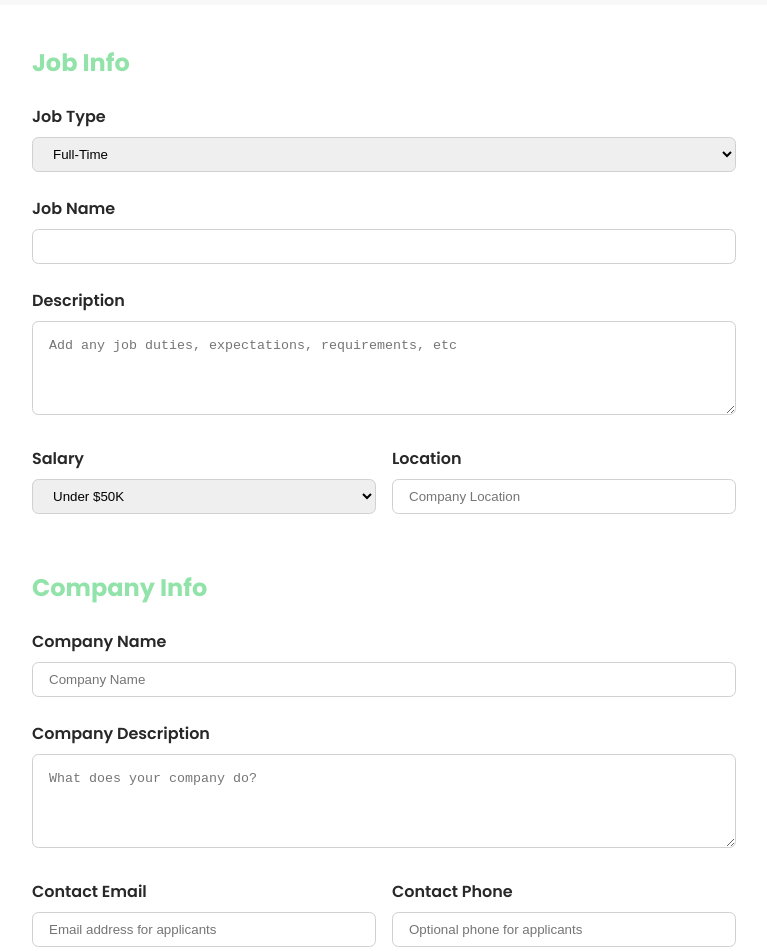
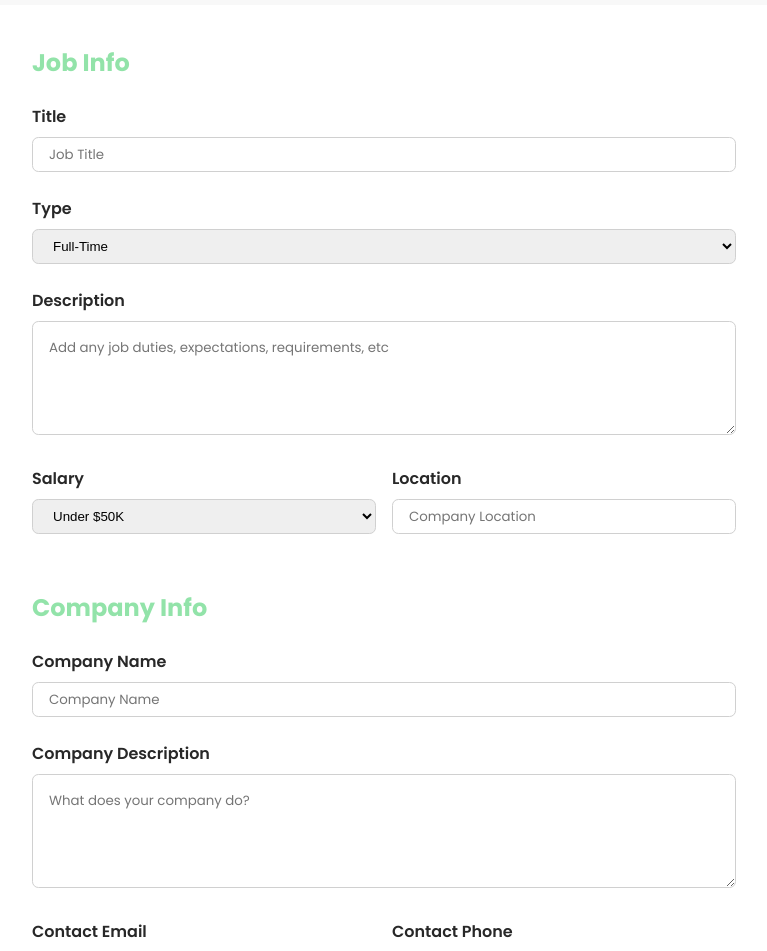
Before and after one commit to RiccardoImperiale/react-jobbin, a React (Vite) app: page /post-job in a window 1280 px wide. Shown: the part 180-1131 px from the top of the page, without its empty margins (256-1023 px from the left). Built offline with nearby package versions, Linux system fonts and the light colour scheme.

Commit message:
add post new job functionality

```diff
--- a/src/App.jsx
+++ b/src/App.jsx
@@ -6,6 +6,7 @@ import JobPage, { jobLoader } from "./pages/JobPage"
 import NotFound from "./pages/NotFound"
 import PostJobPage from "./pages/PostJobPage"
 
+function App() {
   const router = createBrowserRouter(
     createRoutesFromElements(
       <Route path="/" element={<MainLayout />}>
@@ -18,8 +19,6 @@ const router = createBrowserRouter(
     )
   )
 
-function App() {
-
   return <RouterProvider router={router} />
 }
 
--- a/src/assets/css/post_job.css
+++ b/src/assets/css/post_job.css
@@ -52,9 +52,14 @@
         input,
         textarea {
             outline: none;
+            font-family: 'poppins';
 
             &:focus {
-                border-color: var(--jo-primary);
+                border-color: var(--jo-dark);
+            }
+
+            &::placeholder {
+                font-family: 'poppins';
             }
         }
     }
--- a/src/components/JobListings.jsx
+++ b/src/components/JobListings.jsx
@@ -25,7 +25,6 @@ export default function JobListings({ isHome = true }) {
 
     return (
         <section className="job_listings">
-            {console.log(loading)}
             <div className="container">
                 <h2 className="title">{isHome ? 'Recent Jobs' : 'Browse Jobs'} </h2>
                 <div className="jobs">
--- a/src/jobs.json
+++ b/src/jobs.json
@@ -83,6 +83,34 @@
         "contactEmail": "contact@ipsumlorem.com",
         "contactPhone": "555-555-5555"
       }
+    },
+    {
+      "id": "d8e0",
+      "title": "wefwef",
+      "type": "Full-Time",
+      "description": "fwefew",
+      "salary": "Under $50K",
+      "location": "fwef",
+      "company": {
+        "name": "fwefwe",
+        "description": "fwef",
+        "contactEmail": "ffwe@fwe.it",
+        "contactPhone": "3489628649"
+      }
+    },
+    {
+      "id": "fd1f",
+      "title": "new",
+      "type": "Internship",
+      "description": "dewe",
+      "salary": "$70K - 80K",
+      "location": "fwef",
+      "company": {
+        "name": "Boolean",
+        "description": "fwe",
+        "contactEmail": "ffwe@fwe.it",
+        "contactPhone": "3489628649"
+      }
     }
   ]
 }
--- a/src/pages/PostJobPage.jsx
+++ b/src/pages/PostJobPage.jsx
@@ -1,17 +1,78 @@
+import { useState } from 'react'
+import { useNavigate } from 'react-router-dom';
 import '../assets/css/post_job.css'
 
 export default function PostJobPage() {
+    const [title, setTitle] = useState('');
+    const [type, setType] = useState('Full-Time');
+    const [description, setDescription] = useState('');
+    const [salary, setSalary] = useState('Under $50K');
+    const [location, setLocation] = useState('');
+    const [companyName, setCompanyName] = useState('');
+    const [companyDescription, setCompanyDescription] = useState('');
+    const [contactEmail, setContactEmail] = useState('');
+    const [contactPhone, setContactPhone] = useState('');
+
+    const navigate = useNavigate()
+
+    function submitForm(e) {
+        e.preventDefault()
+
+        const newJob = {
+            title,
+            type,
+            description,
+            salary,
+            location,
+            company: {
+                name: companyName,
+                description: companyDescription,
+                contactEmail,
+                contactPhone
+            }
+        }
+
+        postJob(newJob);
+        return navigate('/jobs')
+    }
+
+    async function postJob(newJob) {
+        const res = await fetch('http://localhost:8000/jobs', {
+            method: 'post',
+            headers: {
+                'Content-Type': 'application/json'
+            },
+            body: JSON.stringify(newJob)
+        })
+
+        return
+    }
+
     return (
         <div className="container">
-            <h2 className="title">Post Job</h2>
+            <h2 className="title">Post a Job</h2>
             <div className="post_job">
-                <form action="">
+                <form onSubmit={submitForm}>
                     <h3>Job Info</h3>
+
+                    {/* JOB TITLE */}
+                    <div className="input_group">
+                        <label htmlFor="title">Title</label>
+                        <input type="text" name="title" id="title" placeholder="Job Title"
+                            required
+                            value={title}
+                            onChange={(e) => setTitle(e.target.value)}
+                        />
+                    </div>
 
                     {/* JOB TYPE  */}
                     <div className="input_group">
-                        <label htmlFor="type">Job Type</label>
-                        <select name="type" id="type">
+                        <label htmlFor="type">Type</label>
+                        <select name="type" id="type"
+                            required
+                            value={type}
+                            onChange={(e) => setType(e.target.value)}
+                        >
                             <option value='Full-Time'>Full-Time</option>
                             <option value='Part-Time'>Part-Time</option>
                             <option value='Remote'>Remote</option>
@@ -19,16 +80,13 @@ export default function PostJobPage() {
                         </select>
                     </div>
 
-                    {/* JOB NAME */}
-                    <div className="input_group">
-                        <label htmlFor="title">Job Name</label>
-                        <input type="text" name="title" id="title" />
-                    </div>
-
                     {/* DESCRIPTION */}
                     <div className="input_group">
                         <label htmlFor='description'>Description</label>
                         <textarea id='description' name='description' rows='4' placeholder='Add any job duties, expectations, requirements, etc'
+                            required
+                            value={description}
+                            onChange={(e) => setDescription(e.target.value)}
                         ></textarea>
                     </div>
 
@@ -36,7 +94,11 @@ export default function PostJobPage() {
                         {/* SALARY */}
                         <div className='input_group'>
                             <label htmlFor='salary'>Salary</label>
-                            <select id='salary' name='salary'>
+                            <select id='salary' name='salary'
+                                required
+                                value={salary}
+                                onChange={(e) => setSalary(e.target.value)}
+                            >
                                 <option value='Under $50K'>Under $50K</option>
                                 <option value='$50K - 60K'>$50K - $60K</option>
                                 <option value='$60K - 70K'>$60K - $70K</option>
@@ -54,11 +116,10 @@ export default function PostJobPage() {
                         {/* LOCATION */}
                         <div className='input_group'>
                             <label htmlFor="location">Location</label>
-                            <input
-                                type='text'
-                                id='location'
-                                name='location'
-                                placeholder='Company Location'
+                            <input type='text' id='location' name='location' placeholder='Company Location'
+                                required
+                                value={location}
+                                onChange={(e) => setLocation(e.target.value)}
                             />
                         </div>
                     </div>
@@ -68,11 +129,10 @@ export default function PostJobPage() {
                     {/* COMPANY NAME */}
                     <div className='input_group'>
                         <label htmlFor='company'>Company Name</label>
-                        <input
-                            type='text'
-                            id='company'
-                            name='company'
-                            placeholder='Company Name'
+                        <input type='text' id='company' name='company' placeholder='Company Name'
+                            required
+                            value={companyName}
+                            onChange={(e) => setCompanyName(e.target.value)}
                         />
                     </div>
 
@@ -81,11 +141,10 @@ export default function PostJobPage() {
                         <label htmlFor='company_description'>
                             Company Description
                         </label>
-                        <textarea
-                            id='company_description'
-                            name='company_description'
-                            rows='4'
-                            placeholder='What does your company do?'
+                        <textarea id='company_description' name='company_description' rows='4' placeholder='What does your company do?'
+                            required
+                            value={companyDescription}
+                            onChange={(e) => setCompanyDescription(e.target.value)}
                         ></textarea>
                     </div>
 
@@ -93,23 +152,20 @@ export default function PostJobPage() {
                         {/* COMPANY EMAIL */}
                         <div className='input_group'>
                             <label htmlFor='contact_email'>Contact Email</label>
-                            <input
-                                type='email'
-                                id='contact_email'
-                                name='contact_email'
-                                placeholder='Email address for applicants'
+                            <input type='email' id='contact_email' name='contact_email' placeholder='Email address for applicants'
                                 required
+                                value={contactEmail}
+                                onChange={(e) => setContactEmail(e.target.value)}
                             />
                         </div>
 
                         {/* COMPANY PHONE */}
                         <div className='input_group'>
                             <label htmlFor='contact_phone'>Contact Phone</label>
-                            <input
-                                type='tel'
-                                id='contact_phone'
-                                name='contact_phone'
-                                placeholder='Optional phone for applicants'
+                            <input type='tel' id='contact_phone' name='contact_phone' placeholder='Optional phone for applicants'
+                                required
+                                value={contactPhone}
+                                onChange={(e) => setContactPhone(e.target.value)}
                             />
                         </div>
                     </div>
```
Lines whose indentation alone changed are shown as unchanged.
